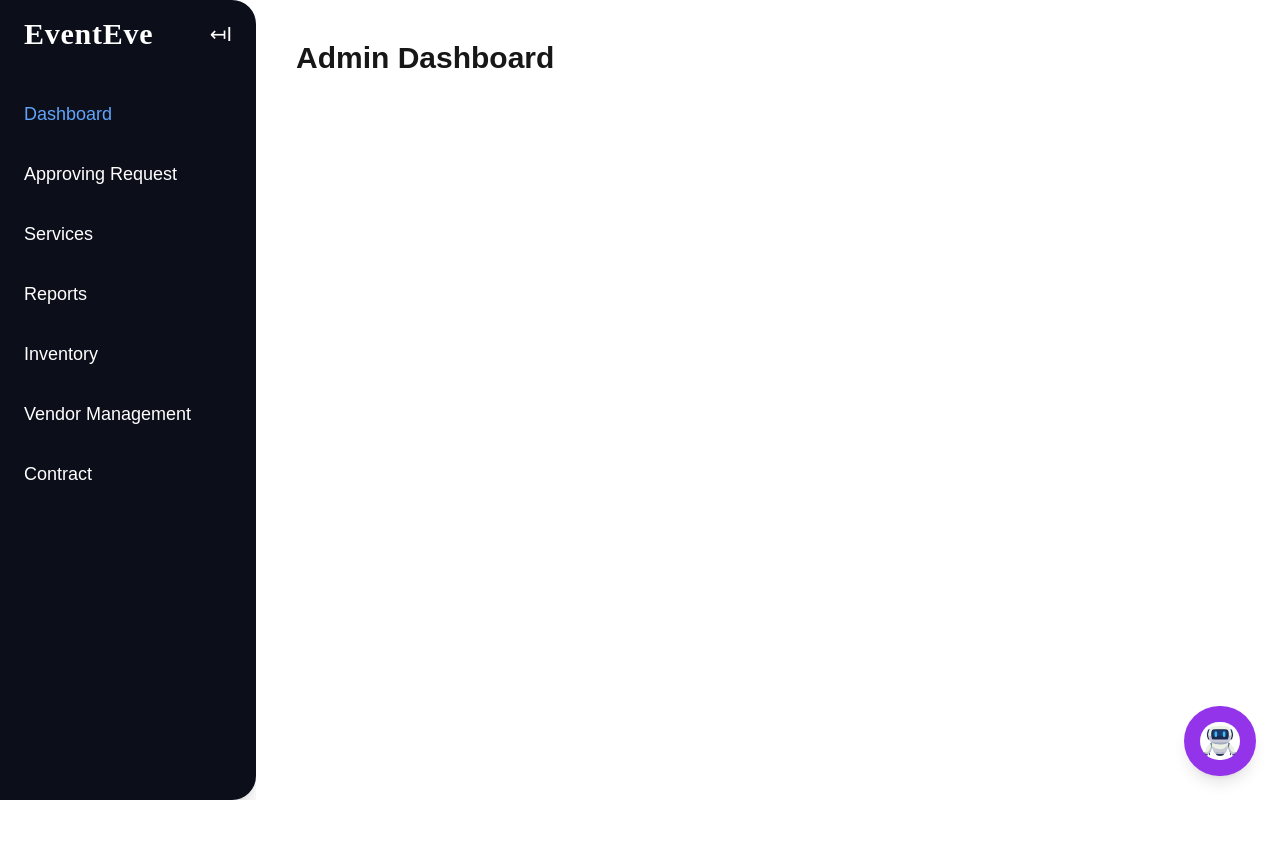
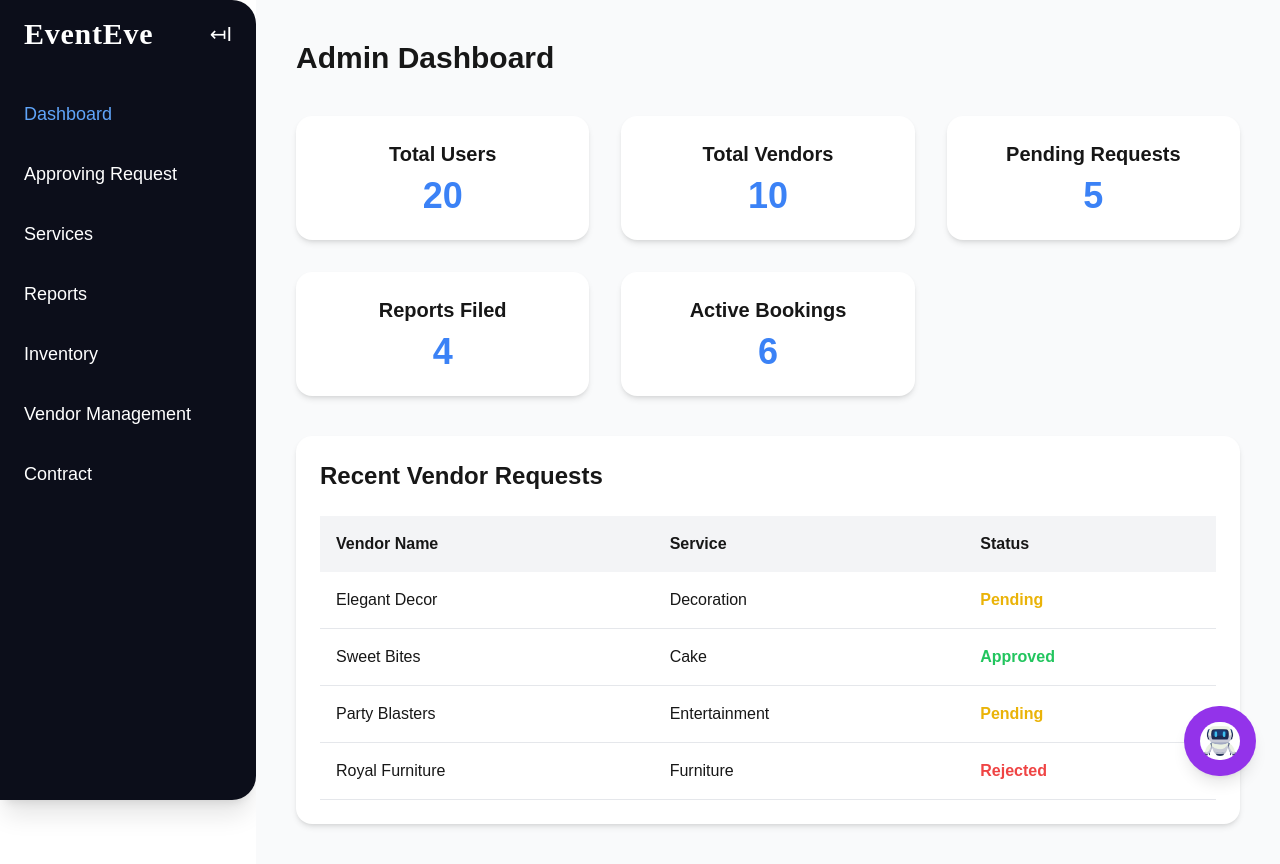
Before and after one commit to charmishapatel/EventEve1.0, a Next.js app in the folder eventeve/: page /Admin/AdminDashboard in a window 1280 px wide. Before the commit the page ends 800 px from the top, so only its background shows below. Built offline with nearby package versions, Linux system fonts and the light colour scheme; a web font is replaced by a local one.

Commit message:
Static Admin Dashboard

```diff
--- a/eventeve/src/app/Admin/AdminDashboard/page.js
+++ b/eventeve/src/app/Admin/AdminDashboard/page.js
@@ -1,17 +1,77 @@
 "use client";
 
 import React from "react";
-import Link from "next/link";
 import SideNav from "@/app/components/SideNav/page";
 
 export default function AdminDashboard() {
+  // Static dummy values
+  const dashboardStats = [
+    { title: "Total Users", value: "20" },
+    { title: "Total Vendors", value: "10" },
+    { title: "Pending Requests", value: "5" },
+    { title: "Reports Filed", value: "4" },
+    { title: "Active Bookings", value: "6" },
+  ];
+
+  const recentRequests = [
+    { vendor: "Elegant Decor", service: "Decoration", status: "Pending" },
+    { vendor: "Sweet Bites", service: "Cake", status: "Approved" },
+    { vendor: "Party Blasters", service: "Entertainment", status: "Pending" },
+    { vendor: "Royal Furniture", service: "Furniture", status: "Rejected" },
+  ];
+
   return (
     <div className="flex min-h-screen">
       <SideNav />
-        <div className="flex-1 p-10 bg-white">
+      <div className="flex-1 p-10 bg-gray-50">
         <h1 className="text-3xl font-bold mb-10">Admin Dashboard</h1>
-          <div className="overflow-x-auto">
+
+        {/* Cards Section */}
+        <div className="grid grid-cols-1 sm:grid-cols-2 lg:grid-cols-3 gap-8 mb-10">
+          {dashboardStats.map((stat, index) => (
+            <div
+              key={index}
+              className="bg-white rounded-2xl p-6 shadow-md flex flex-col items-center justify-center hover:scale-105 transition"
+            >
+              <div className="text-xl font-semibold">{stat.title}</div>
+              <div className="text-4xl font-bold text-blue-500 mt-2">{stat.value}</div>
             </div>
+          ))}
+        </div>
+
+        {/* Recent Vendor Requests Table */}
+        <div className="bg-white rounded-2xl p-6 shadow-md overflow-x-auto">
+          <h2 className="text-2xl font-semibold mb-6">Recent Vendor Requests</h2>
+          <table className="w-full table-auto">
+            <thead>
+              <tr className="text-left bg-gray-100">
+                <th className="p-4">Vendor Name</th>
+                <th className="p-4">Service</th>
+                <th className="p-4">Status</th>
+              </tr>
+            </thead>
+            <tbody>
+              {recentRequests.map((request, index) => (
+                <tr key={index} className="border-b hover:bg-gray-50">
+                  <td className="p-4">{request.vendor}</td>
+                  <td className="p-4">{request.service}</td>
+                  <td
+                    className={`p-4 font-semibold ${
+                      request.status === "Pending"
+                        ? "text-yellow-500"
+                        : request.status === "Approved"
+                        ? "text-green-500"
+                        : "text-red-500"
+                    }`}
+                  >
+                    {request.status}
+                  </td>
+                </tr>
+              ))}
+            </tbody>
+          </table>
+        </div>
+
       </div>
     </div>
   );
--- a/eventeve/src/app/page.js
+++ b/eventeve/src/app/page.js
@@ -5,14 +5,14 @@ import Link from "next/link";
 export default function Page() {
   return (
     <div>
-      <Homepage></Homepage>
+      {/* <Homepage></Homepage> */}
 
 
-      {/* <ul>
+      <ul>
         <li><Link href="Vendor/VendorDashboard">Go to vendor Dashboard</Link></li>
         <li><Link href="Admin/AdminDashboard">Go to Admin Dashboard</Link></li>
         <li><Link href="/User/HomePage"> Go to Homepage </Link>  </li>
-      </ul> */}
+      </ul>
 
       <ul>
       {/* <li> <Link href="/components/Header"> Go to header </Link></li> */}
```
Lines whose indentation alone changed are shown as unchanged.
